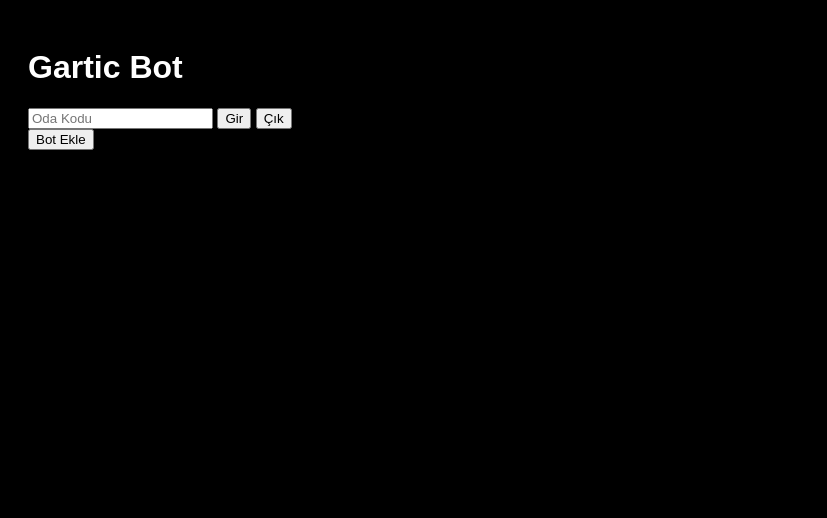
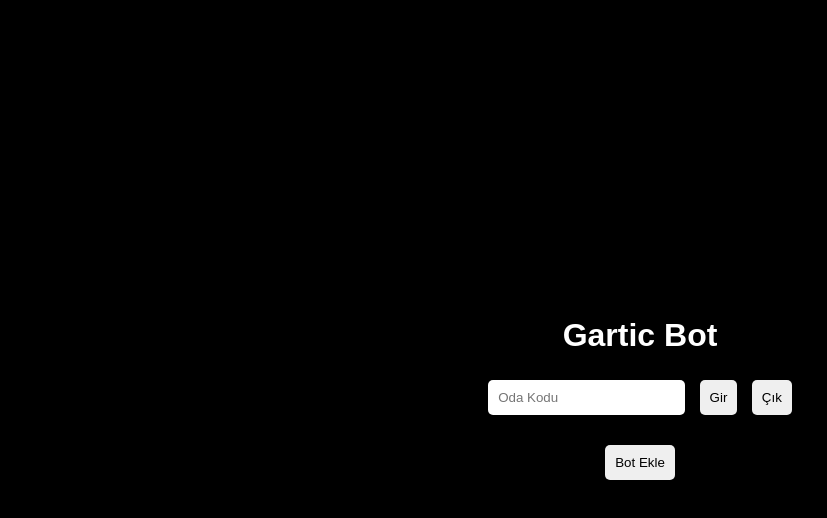
Before and after one commit to novasqw/nova.github.io, a plain HTML site: page index.html in a window 1280 px wide. Shown: the whole page, without its empty margins (0-827 px from the left). Drawn offline with Linux system fonts and the light colour scheme.

Commit message:
Update style.css

```diff
--- a/style.css
+++ b/style.css
@@ -1,39 +1,33 @@
 body {
-    background-color: #000;
-    background-image: url('snow.jpg'); /* Karlı arka plan resmi */
-    background-size: cover;
-    color: #fff;
+    background-color: black;
+    color: white;
     font-family: Arial, sans-serif;
-    padding: 20px;
+    display: flex;
+    justify-content: center;
+    align-items: center;
+    height: 100vh;
+    margin: 0;
 }
 
-#girisKutusu, #chatAlanı {
-    max-width: 600px;
-    margin: 20px auto;
-    padding: 20px;
-    background-color: rgba(0, 0, 0, 0.5);
-    border-radius: 10px;
+.container {
+    text-align: center;
 }
 
-#girisKutusu input, #girisKutusu button, #mesajInput, #mesajFormu button {
+.input-group {
+    margin-bottom: 20px;
+}
+
+input, button {
     padding: 10px;
     margin: 5px;
     border: none;
     border-radius: 5px;
 }
 
-#girisKutusu input, #mesajInput {
-    width: calc(100% - 80px);
+button {
+    cursor: pointer;
 }
 
-#girisKutusu button, #mesajFormu button {
-    width: 80px;
-    cursor: pointer;
-    background-color: #4CAF50;
-    color: white;
+#iframeContainer {
+    margin-top: 20px;
 }
-
-#mesajlar {
-    max-height: 300px;
-    overflow-y: auto;
-}
```
